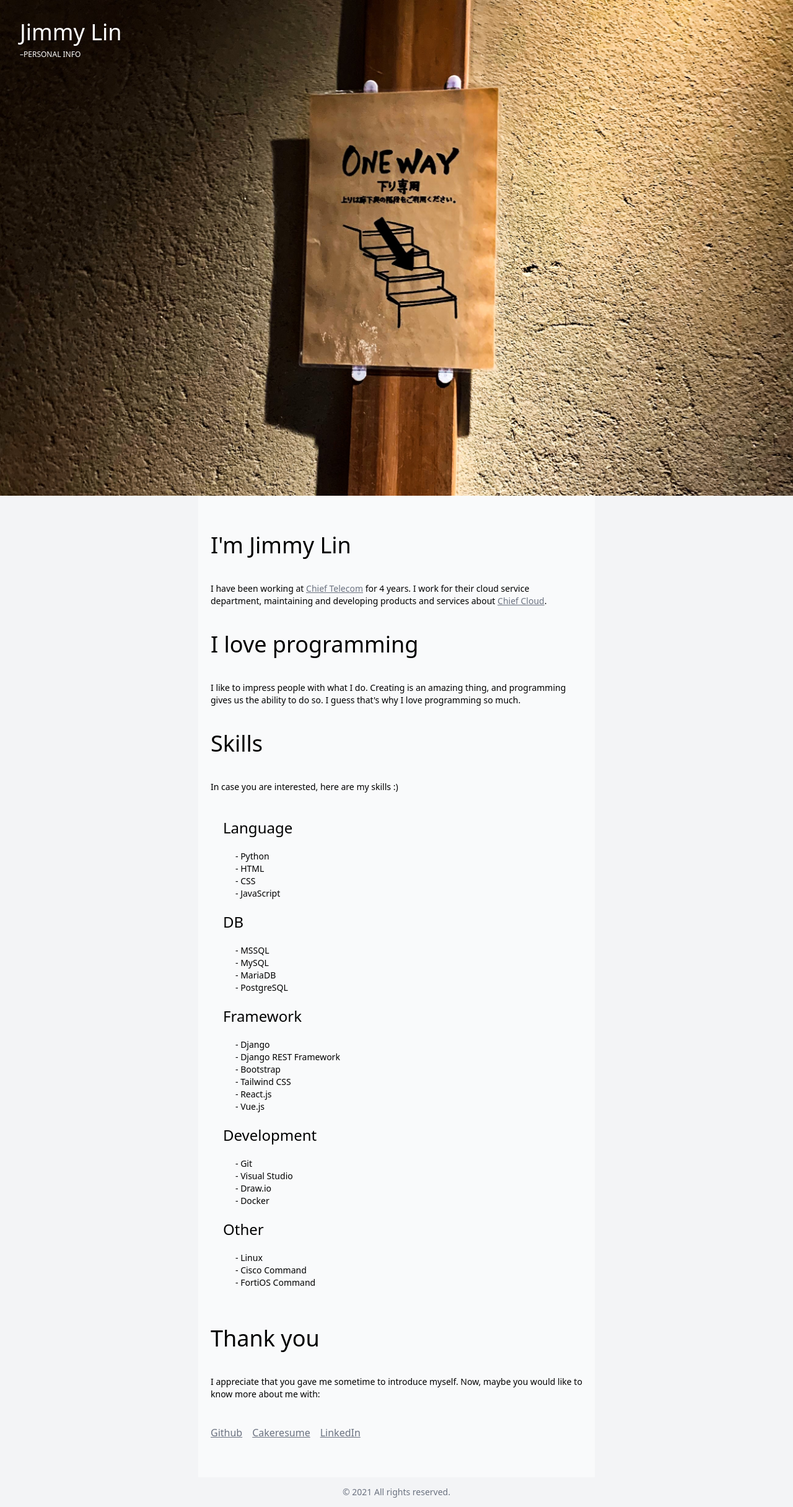
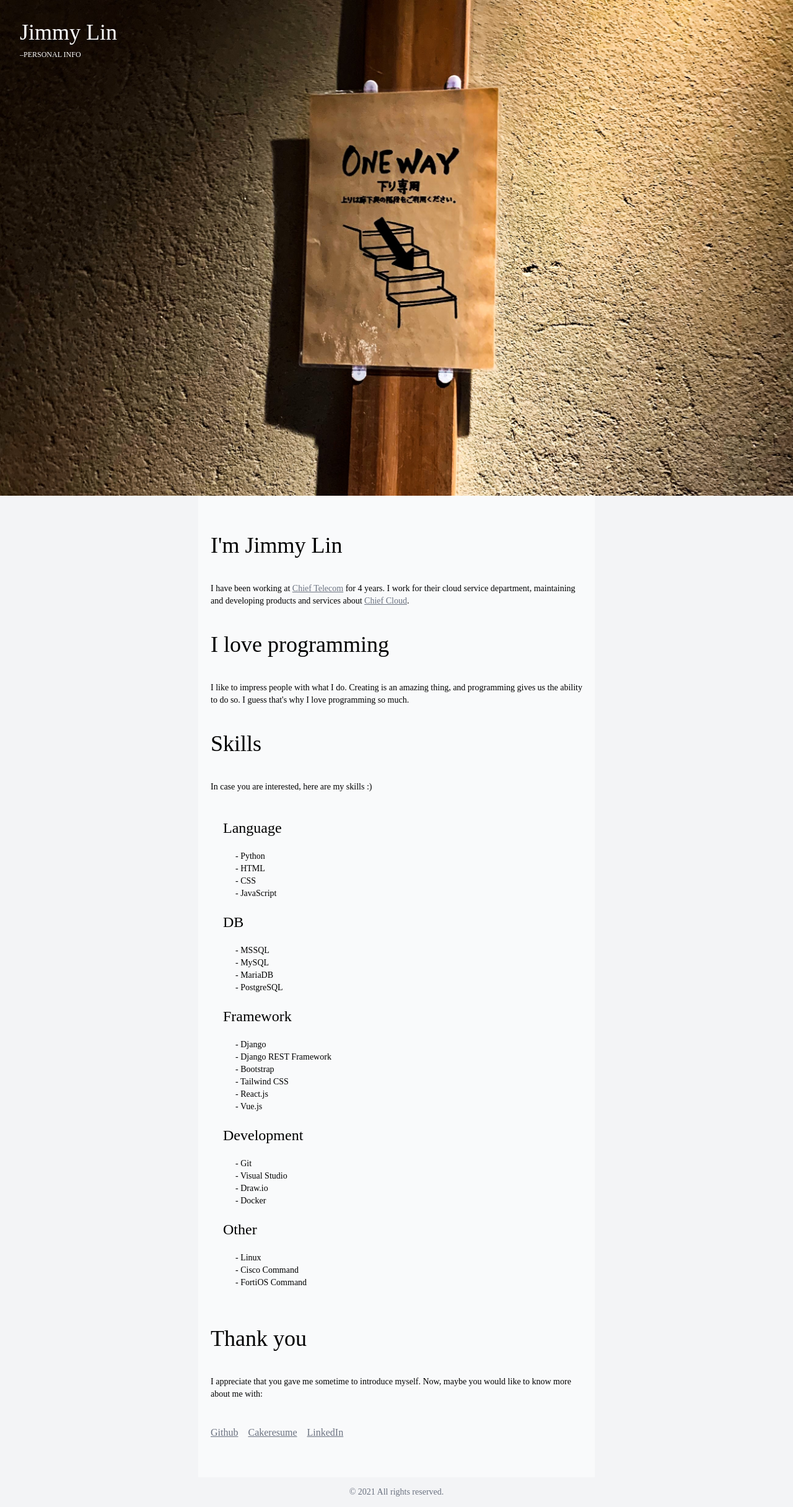
Before and after one commit to thejimmylin/j3y, a React (Create React App) app: page / in a window 1280 px wide. Shown: the whole page at 62% size. Built offline with nearby package versions, Linux system fonts and the light colour scheme.

Commit message:
Update App.js

```diff
--- a/src/App.js
+++ b/src/App.js
@@ -2,9 +2,9 @@ const App = () => {
   return (
     <>
       {/* header - A 100% height block with parallax background. */}
-      <header className="h-screen header parallax">
+      <header className="h-screen header parallax font-pretty">
         <div className="animate-pulse">
-          <p className="px-8 pt-8 text-4xl text-white serif">
+          <p className="px-8 pt-8 text-4xl text-white font-gorgeous">
             <a href="/">Jimmy Lin</a>
           </p>
           <p className="px-8 pt-2 text-xs text-white">
@@ -13,11 +13,11 @@ const App = () => {
         </div>
       </header>
       {/* content - Some real content here. */}
-      <section className="bg-gray-100 content">
+      <section className="bg-gray-100 content font-pretty">
         <div className="max-w-screen-sm mx-auto bg-gray-50">
           <p className="p-5"></p>
 
-          <p className="p-5 text-4xl serif">I'm Jimmy Lin</p>
+          <p className="p-5 text-4xl font-gorgeous">I'm Jimmy Lin</p>
           <p className="p-5 text-sm">
             I have been working at{" "}
             <a href="https://www.chief.com.tw" target="_blank" rel="noreferrer" className="text-gray-500 underline hover:text-gray-600">
@@ -30,17 +30,17 @@ const App = () => {
             .
           </p>
 
-          <p className="p-5 text-4xl serif">I love programming</p>
+          <p className="p-5 text-4xl font-gorgeous">I love programming</p>
           <p className="p-5 text-sm">
             I like to impress people with what I do. Creating is an amazing thing, and programming gives us the ability to do so. I guess that's why I love
             programming so much.
           </p>
 
-          <p className="p-5 text-4xl serif">Skills</p>
+          <p className="p-5 text-4xl font-gorgeous">Skills</p>
           <p className="p-5 text-sm">In case you are interested, here are my skills :)</p>
 
           <div className="ml-5">
-            <p className="p-5 text-2xl serif">Language</p>
+            <p className="p-5 text-2xl font-gorgeous">Language</p>
             <ul className="pl-5 text-sm">
               <li className="ml-5">- Python</li>
               <li className="ml-5">- HTML</li>
@@ -48,7 +48,7 @@ const App = () => {
               <li className="ml-5">- JavaScript</li>
             </ul>
 
-            <p className="p-5 text-2xl serif">DB</p>
+            <p className="p-5 text-2xl font-gorgeous">DB</p>
             <ul className="pl-5 text-sm">
               <li className="ml-5">- MSSQL</li>
               <li className="ml-5">- MySQL</li>
@@ -56,7 +56,7 @@ const App = () => {
               <li className="ml-5">- PostgreSQL</li>
             </ul>
 
-            <p className="p-5 text-2xl serif">Framework</p>
+            <p className="p-5 text-2xl font-gorgeous">Framework</p>
             <ul className="pl-5 text-sm">
               <li className="ml-5">- Django</li>
               <li className="ml-5">- Django REST Framework</li>
@@ -66,7 +66,7 @@ const App = () => {
               <li className="ml-5">- Vue.js</li>
             </ul>
 
-            <p className="p-5 text-2xl serif">Development</p>
+            <p className="p-5 text-2xl font-gorgeous">Development</p>
             <ul className="pl-5 text-sm">
               <li className="ml-5">- Git</li>
               <li className="ml-5">- Visual Studio</li>
@@ -74,7 +74,7 @@ const App = () => {
               <li className="ml-5">- Docker</li>
             </ul>
 
-            <p className="p-5 text-2xl serif">Other</p>
+            <p className="p-5 text-2xl font-gorgeous">Other</p>
             <ul className="pl-5 text-sm">
               <li className="ml-5">- Linux</li>
               <li className="ml-5">- Cisco Command</li>
@@ -84,7 +84,7 @@ const App = () => {
 
           <p className="p-5 text-sm"></p>
 
-          <p className="max-w-screen-sm p-5 mx-auto text-4xl serif">Thank you</p>
+          <p className="max-w-screen-sm p-5 mx-auto text-4xl font-gorgeous">Thank you</p>
           <p className="max-w-screen-sm p-5 mx-auto text-sm">
             I appreciate that you gave me sometime to introduce myself. Now, maybe you would like to know more about me with:
           </p>
@@ -110,7 +110,7 @@ const App = () => {
         </div>
       </section>
 
-      <footer className="flex items-center justify-center h-12 bg-gray-100 footer">
+      <footer className="flex items-center justify-center h-12 bg-gray-100 footer font-pretty">
         <div className="max-w-screen-sm mx-auto text-sm text-center text-gray-500">© 2021 All rights reserved.</div>
       </footer>
     </>
```
